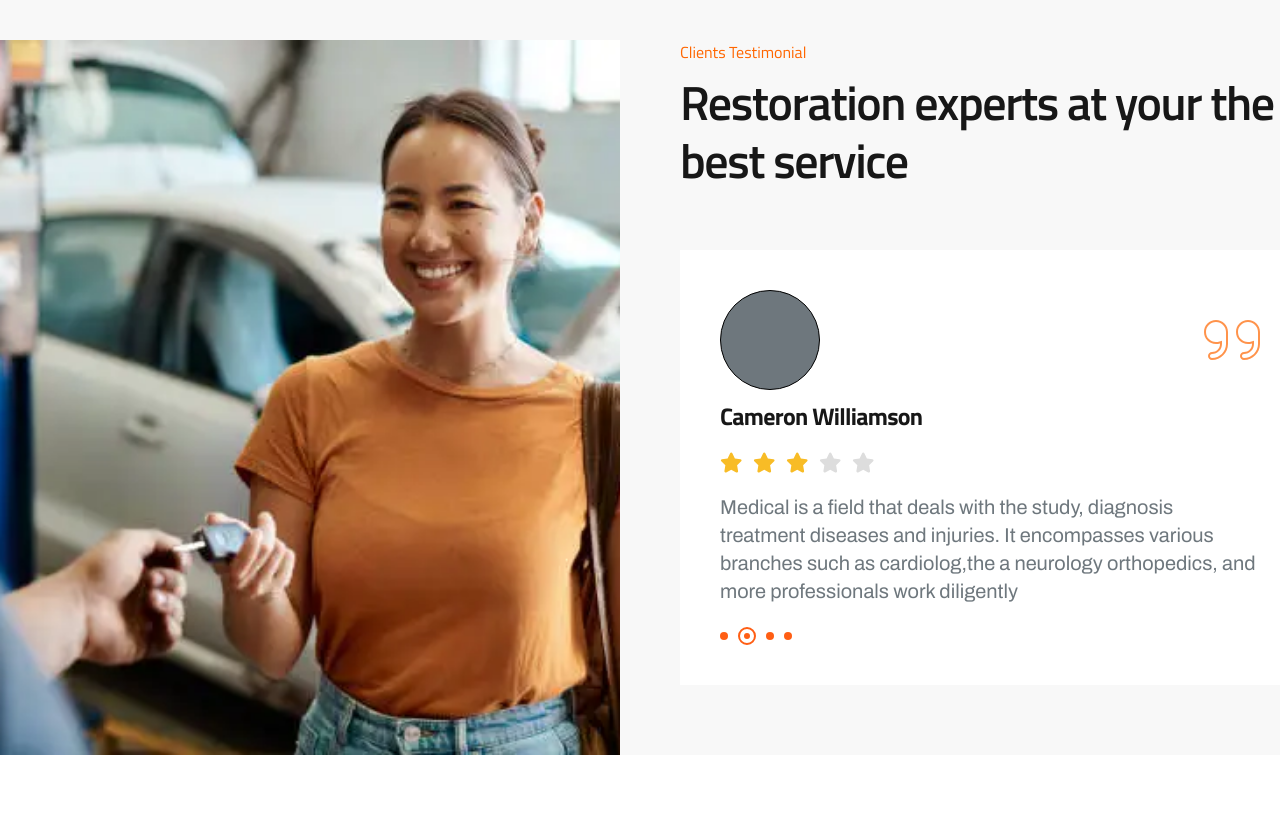
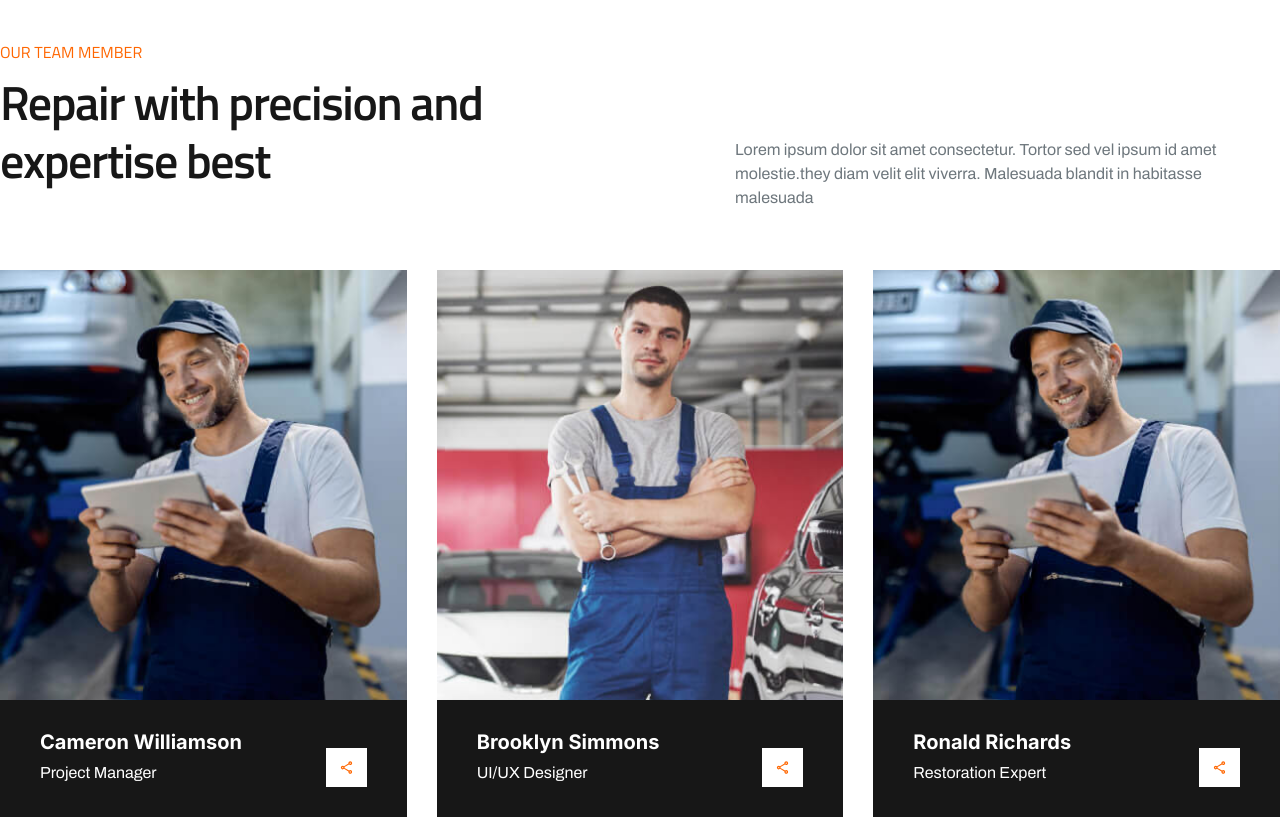
Before and after one commit to Jamil-coder360/Pixfix-Team-work, a React (Vite) app: page / in a window 1280 px wide. Shown: the part 3680-4499 px from the top of the page. Built offline with nearby package versions, Linux system fonts and the light colour scheme; a web font is replaced by a local one.

Commit message:
add Our Team

```diff
--- /dev/null
+++ b/src/component/ourTeam/OurTeam.jsx
@@ -0,0 +1,95 @@
+import React from "react";
+import Section from "../section/Section";
+import Container from "../section/Container";
+import SectionHeader from "../section/SectionHeader";
+import OurTeamCard from "./OurTeamCard";
+
+import team_1 from "../../assets/team-1.png";
+import team_2 from "../../assets/team-2.png";
+// import team_3 from "../../assets/team-3.png";
+// import team_4 from "../../assets/team-4.png";
+const OurTeam = () => {
+  // teamData.js
+  const teamData = [
+    {
+      id: 1,
+      image: team_1,
+      name: "Cameron Williamson",
+      title: "Project Manager",
+      socialLinks: {
+        facebook: "#",
+        instagram: "#",
+        linkedin: "#",
+        pinterest: "#",
+      },
+    },
+    {
+      id: 2,
+      image: team_2,
+      name: "Brooklyn Simmons",
+      title: "UI/UX Designer",
+      socialLinks: {
+        facebook: "#",
+        instagram: "#",
+        linkedin: "#",
+        pinterest: "#",
+      },
+    },
+    {
+      id: 3,
+      image: team_1,
+      name: "Ronald Richards",
+      title: "Restoration Expert",
+      socialLinks: {
+        facebook: "#",
+        instagram: "#",
+        linkedin: "#",
+        pinterest: "#",
+      },
+    },
+    //   {
+    //     id: 4,
+    //     image: team_4,
+    //     name: "Savannah Nguyen",
+    //     title: "Marketing Lead",
+    //     socialLinks: {
+    //       facebook: "#",
+    //       instagram: "#",
+    //       linkedin: "#",
+    //       pinterest: "#",
+    //     },
+    //   },
+  ];
+  return (
+    <Section className={"py-30"}>
+      <Container>
+        <div>
+          <div className="flex items-end justify-between gap-15 pb-15">
+            <SectionHeader
+              className="w-full"
+              title="Repair with precision and expertise best"
+              subtitle="OUR TEAM MEMBER"
+            />
+
+            <p className="font-archivo font-normal text-[16px] leading-normal text-black_800">
+              Lorem ipsum dolor sit amet consectetur. Tortor sed vel ipsum id
+              amet molestie.they diam velit elit viverra. Malesuada blandit in
+              habitasse malesuada{" "}
+            </p>
+          </div>
+          <div className="grid grid-cols-3 gap-7.5">
+            {teamData.map((item) => (
+              <OurTeamCard
+                image={item.image}
+                name={item.name}
+                title={item.title}
+              />
+            ))}
+          </div>
+        </div>
+      </Container>
+    </Section>
+  );
+};
+
+export default OurTeam;
--- /dev/null
+++ b/src/component/ourTeam/OurTeamCard.jsx
@@ -0,0 +1,70 @@
+import React from "react";
+import team_1 from "../../assets/team-1.png";
+import { MdOutlineShare } from "react-icons/md";
+import {
+  FaFacebookF,
+  FaInstagram,
+  FaLinkedinIn,
+  FaPinterestP,
+} from "react-icons/fa";
+const OurTeamCard = ({ image, name, title }) => {
+  const socialIcons = [
+    {
+      icon: <FaFacebookF size={14} />,
+      link: "#",
+    },
+    {
+      icon: <FaInstagram size={14} />,
+      link: "#",
+    },
+    {
+      icon: <FaLinkedinIn size={14} />,
+      link: "#",
+    },
+    {
+      icon: <FaPinterestP size={14} />,
+      link: "#",
+    },
+  ];
+
+  return (
+    <div className="max-w-[410px]">
+      <div>
+        <img src={image} alt="" />
+      </div>
+      <div className="bg-black_900  py-7.5 px-10 flex items-end justify-between">
+        <div className="flex flex-col gap-1.25">
+          <h3 className="text-white text-[20px] leading-[24px] font-bold  font-inter ">
+            {name}
+          </h3>
+          <p className="text-white text-[16px] leading-[28.8px] font-normal  font-archivo ">
+            {title}
+          </p>
+        </div>
+        <div className="group relative">
+          <div className="bg-white group-hover:bg-home py-3 px-3.25 ">
+            <MdOutlineShare
+              size={15}
+              className="text-home group-hover:text-white"
+            />
+          </div>
+          <div className="absolute bottom-full left-0 mb-2 flex flex-col gap-2 opacity-0 invisible group-hover:opacity-100 group-hover:visible translate-y-3 group-hover:translate-y-0 transition-all duration-300">
+            {socialIcons.map((item, index) => (
+              <a
+                key={index}
+                href={item.link}
+                className="bg-white hover:bg-home p-3 transition-all duration-300 group/icon"
+              >
+                <span className="text-home group-hover/icon:text-white">
+                  {item.icon}
+                </span>
+              </a>
+            ))}
+          </div>
+        </div>
+      </div>
+    </div>
+  );
+};
+
+export default OurTeamCard;
--- a/src/index.css
+++ b/src/index.css
@@ -12,8 +12,8 @@
 
   /* fonts */
   --font-archivo: "Archivo", sans-serif;
-  /* --font-inter: "Inter", sans-serif;
-  --font-montserrat: "Montserrat", sans-serif;
+  --font-inter: "Inter", sans-serif;
+  /* --font-montserrat: "Montserrat", sans-serif;
   --font-orbitron: "Orbitron", sans-serif;
   --font-playfair: "Playfair Display", serif;
   --font-poppins: "Poppins", sans-serif;
--- a/src/pages/HomePage.jsx
+++ b/src/pages/HomePage.jsx
@@ -5,6 +5,7 @@ import Service from '../component/service/Service';
 import OurGoals from '../component/goal/OurGoals';
 import Pricing from '../component/pricing/Pricing';
 import Testimonial from "../component/testimonial/Testimonial";
+import OurTeam from '../component/ourTeam/OurTeam';
 
 const HomePage = () => {
   return (
@@ -13,6 +14,7 @@ const HomePage = () => {
     <About />
     <Service />
     <OurGoals />
+    <OurTeam />
     <Testimonial />
     <Pricing />
     </>
```
Also changed, not shown: src/assets/team-1.png (added), src/assets/team-2.png (added).
